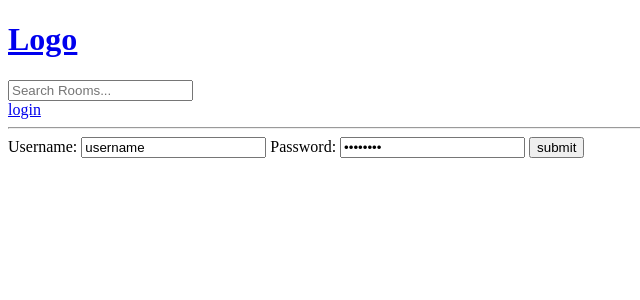
After one commit to anjalbhattarai79/StudyBud-django, a Django app: template base/templates/base/login_registration.html in a window 1280 px wide. The commit adds this page. Shown: the top 300 px of the page, without its empty margins (0-640 px from the left). Run offline with Django 5.2, Linux system fonts and the light colour scheme; the template is opened without the code that fills it, so the values that code supplies are empty.

```diff
--- /dev/null
+++ b/base/templates/base/login_registration.html
@@ -0,0 +1,19 @@
+{% extends 'main.html' %}
+{% block content %}
+
+<div>
+    <form method="post" action=""></form>
+    {% csrf_token %}
+
+    <label for="username">Username: </label>
+    <input type="username" value="username" placeholder="Enter username">
+
+    <label for="Password">Password: </label>
+    <input type="password" value="username" placeholder="Enter Password">
+
+
+
+    <input type="submit" value="submit">
+</div>
+
+{% endblock content %}
--- a/base/urls.py
+++ b/base/urls.py
@@ -2,6 +2,8 @@ from django.urls import path
 from . import views
 
 urlpatterns = [
+
+    path('login/', views.loginPage, name='login'),
     path('', views.home, name='home'),
     path('room/<str:pk>', views.room, name='room'),
     path('create-room/', views.create_room, name='create-room'),
--- a/base/views.py
+++ b/base/views.py
@@ -11,6 +11,11 @@ from .forms import RoomForm
 #     {'id':2, 'name':"Design with me!"},
 #     {'id':3, 'name':"Frontend developers!"},
 # ]
+
+def loginPage(request):
+
+    context = {}
+    render(request, 'base/login_registration.html', context= context )
 
 def home(request):
     q = request.GET.get('q') if request.GET.get('q') != None else ''
--- a/templates/navbar.html
+++ b/templates/navbar.html
@@ -6,4 +6,6 @@
     <input type="text" name="q" placeholder="Search Rooms...">
 </form>
 
+<a href="{% url 'login' %}">login</a>
+
 <hr>
```
Also changed, not shown: db.sqlite3.
